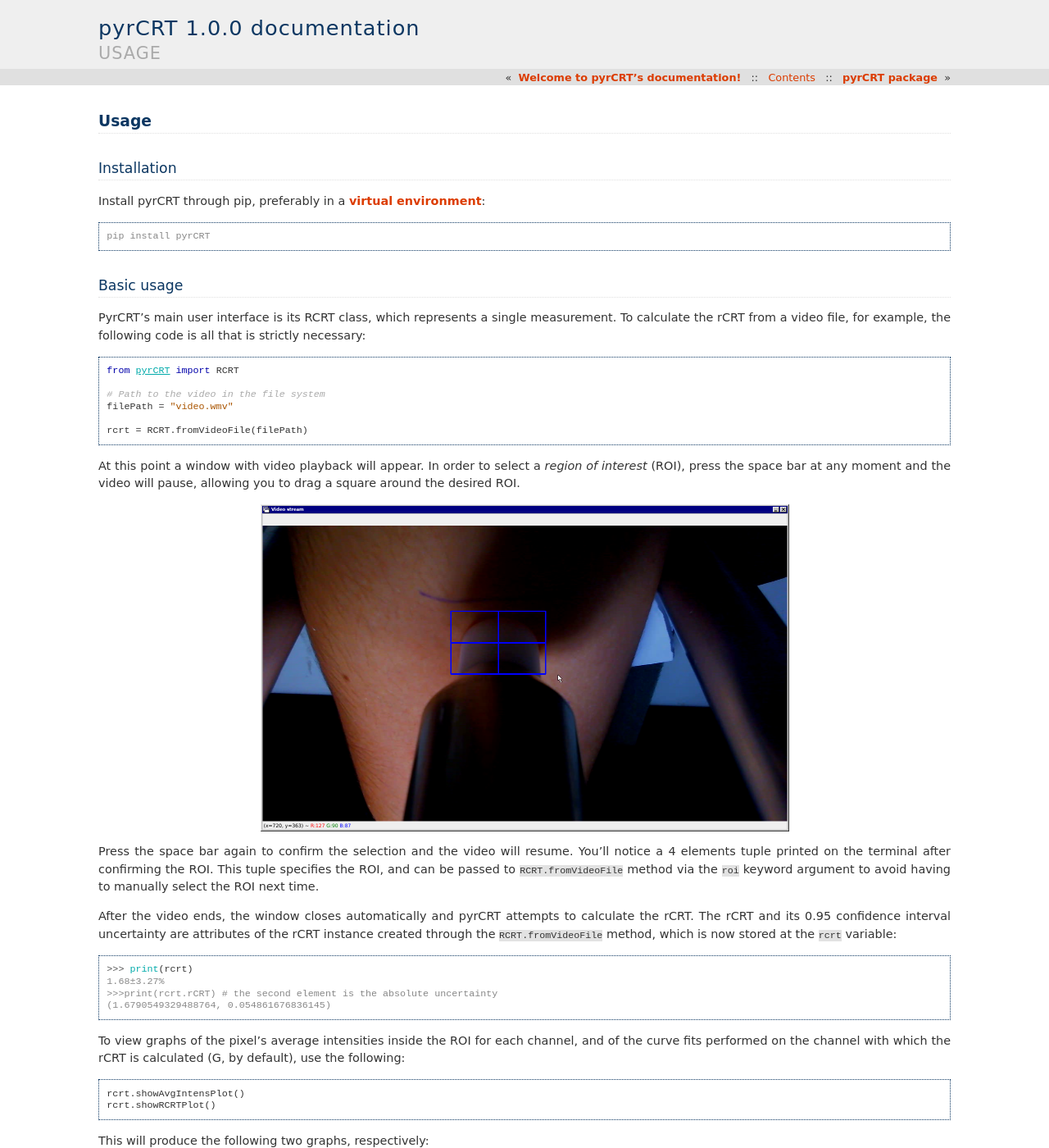
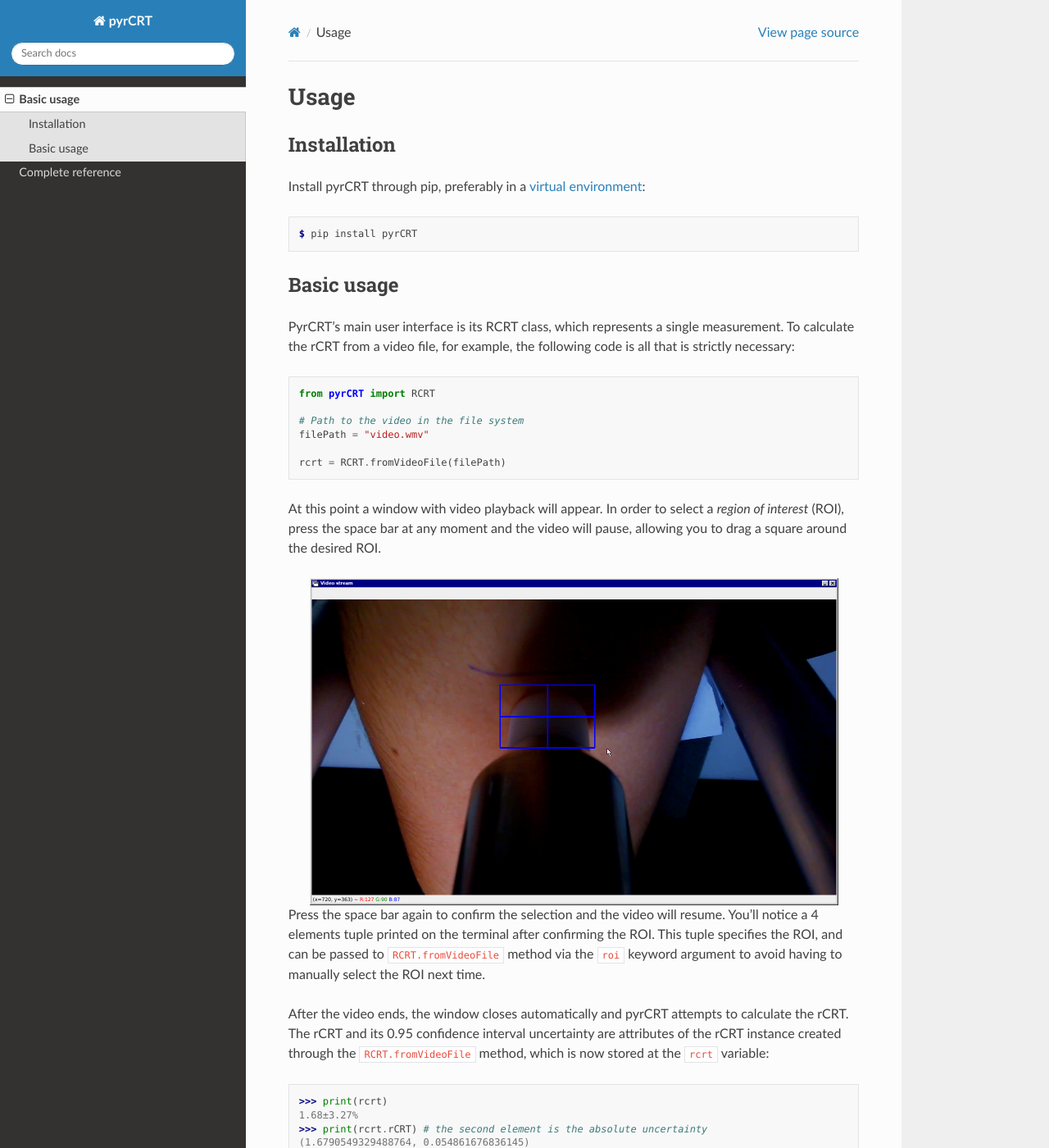
Before and after one commit to Photobiomedical-Instrumentation-Group/pyCRT, a Sphinx documentation site: the page built from docs/source/usage.md, in a window 1280 px wide and 1400 px high. Shown: the whole window at 82% size. Built offline with Sphinx 7.4.7 and the Read the Docs theme 2.0.0, drawn with Linux system fonts in a browser that asks for light colours; some of the changed text lies outside the part shown.

Commit message:
Added requirements and rtd config files

````diff
--- a/docs/source/conf.py
+++ b/docs/source/conf.py
@@ -52,7 +52,7 @@ exclude_patterns = []
 # The theme to use for HTML and HTML Help pages.  See the documentation for
 # a list of builtin themes.
 #
-html_theme = 'haiku'
+html_theme = 'sphinx_rtd_theme'
 
 # Add any paths that contain custom static files (such as style sheets) here,
 # relative to this directory. They are copied after the builtin static files,
--- a/docs/source/usage.md
+++ b/docs/source/usage.md
@@ -6,7 +6,7 @@ Install pyrCRT through pip, preferably in a [virtual
 environment](https://docs.python.org/3/tutorial/venv.html):
 
 ```{code-block} console
-pip install pyrCRT
+$ pip install pyrCRT
 ```
 
 ## Basic usage
@@ -48,7 +48,7 @@ method, which is now stored at the `rcrt` variable:
 ```{code-block} python
 >>> print(rcrt)
 1.68±3.27%
->>>print(rcrt.rCRT) # the second element is the absolute uncertainty
+>>> print(rcrt.rCRT) # the second element is the absolute uncertainty
 (1.6790549329488764, 0.054861676836145)
 ```
 
--- /dev/null
+++ b/requirements.txt
@@ -0,0 +1,3 @@
+opencv-python
+matplotlib
+scipy
````
Also changed, not shown: .readthedocs.yaml (added), docs/source/plots.jpg.
